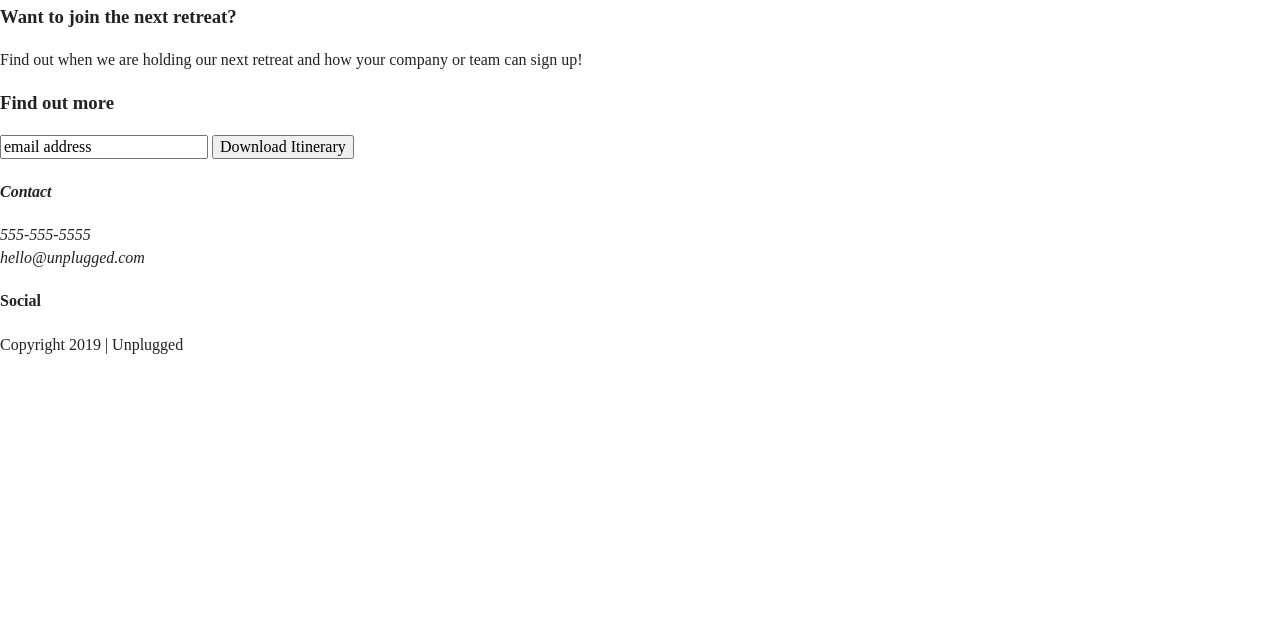
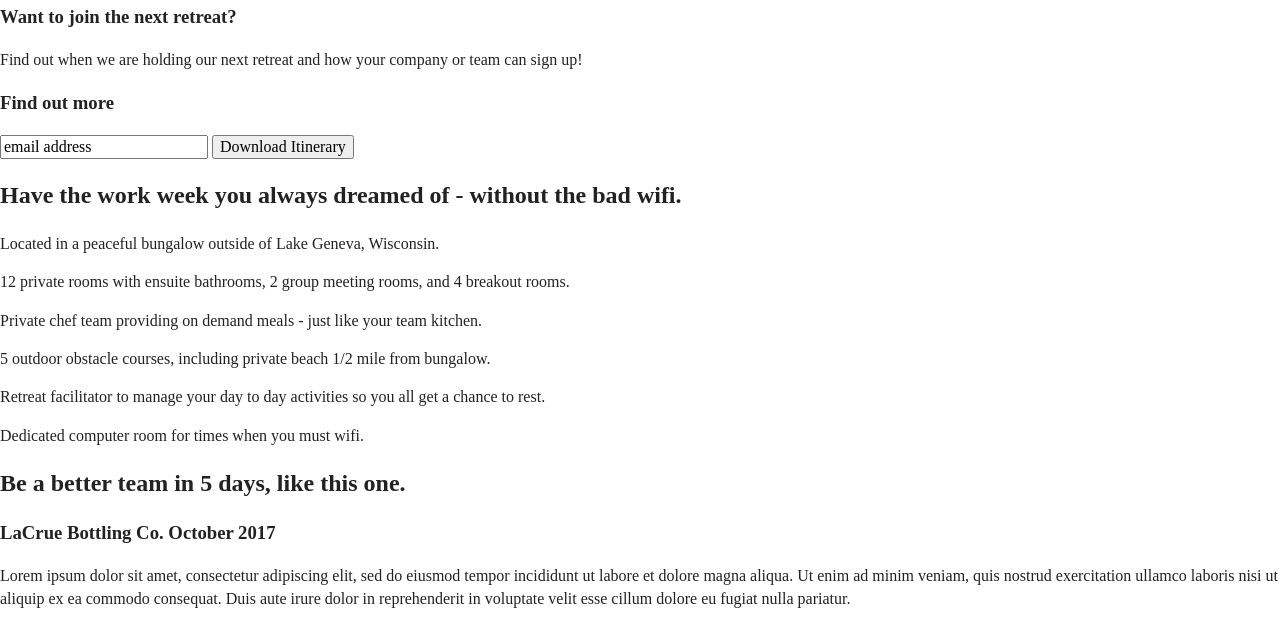
Before and after one commit to Mary-webdev/unplugged-retreat2, a plain HTML site: page index.html in a window 1280 px wide. Shown: the part 168-796 px from the top of the page. Drawn offline with nearby package versions, Linux system fonts and the light colour scheme.

Commit message:
Finished homepage html

```diff
--- a/index.html
+++ b/index.html
@@ -58,6 +58,55 @@
       </div> <!-- aside content wrapper end -->
     </aside>
 
+    <section class="features">
+      <div class="content-wrapper">
+        <h2>Have the work week you always dreamed of - without the bad wifi.</h2>
+        <div class="features-items">
+          <article>
+            <p class="fontawesome-icon"></p>
+            <p class="features-item-description">Located in a peaceful bungalow outside of Lake Geneva, Wisconsin.</p>
+          </article>
+          <article>
+            <p class="fontawesome-icon"></p>
+            <p class="features-item-description">12 private rooms with ensuite bathrooms, 2 group meeting rooms, and 4 breakout rooms.</p>
+          </article>
+          <article>
+            <p class="fontawesome-icon"></p>
+            <p class="features-item-description">Private chef team providing on demand meals - just like your team kitchen.</p>
+          </article>
+          <article>
+            <p class="fontawesome-icon"></p>
+            <p class="features-item-description">5 outdoor obstacle courses, including private beach 1/2 mile from bungalow.</p>
+          </article>
+          <article>
+            <p class="fontawesome-icon"></p>
+            <p class="features-item-description">Retreat facilitator to manage your day to day activities so you all get a chance to rest.</p>
+          </article>
+          <article>
+            <p class="fontawesome-icon"></p>
+            <p class="features-item-description">Dedicated computer room for times when you must wifi.</p>
+          </article>
+        </div>
+      </div>
+    </section>
+
+    <section class="reviews">
+      <div class="content-wrapper">
+        <h2>Be a better team in 5 days, like this one.</h2>
+        <article>
+          <div>
+            <h3>LaCrue Bottling Co. October 2017</h3>
+            <p>
+              Lorem ipsum dolor sit amet, consectetur adipiscing elit, sed do eiusmod tempor incididunt ut labore et
+              dolore magna aliqua. Ut enim ad minim veniam, quis nostrud exercitation ullamco laboris nisi ut aliquip
+              ex ea commodo consequat. Duis aute irure dolor in reprehenderit in voluptate velit esse cillum dolore eu
+              fugiat nulla pariatur.
+            </p>
+          </div>
+        </article>
+      </div>
+    </section>
+
   </main> <!-- main wrapper ends -->
 
   <footer>
```
